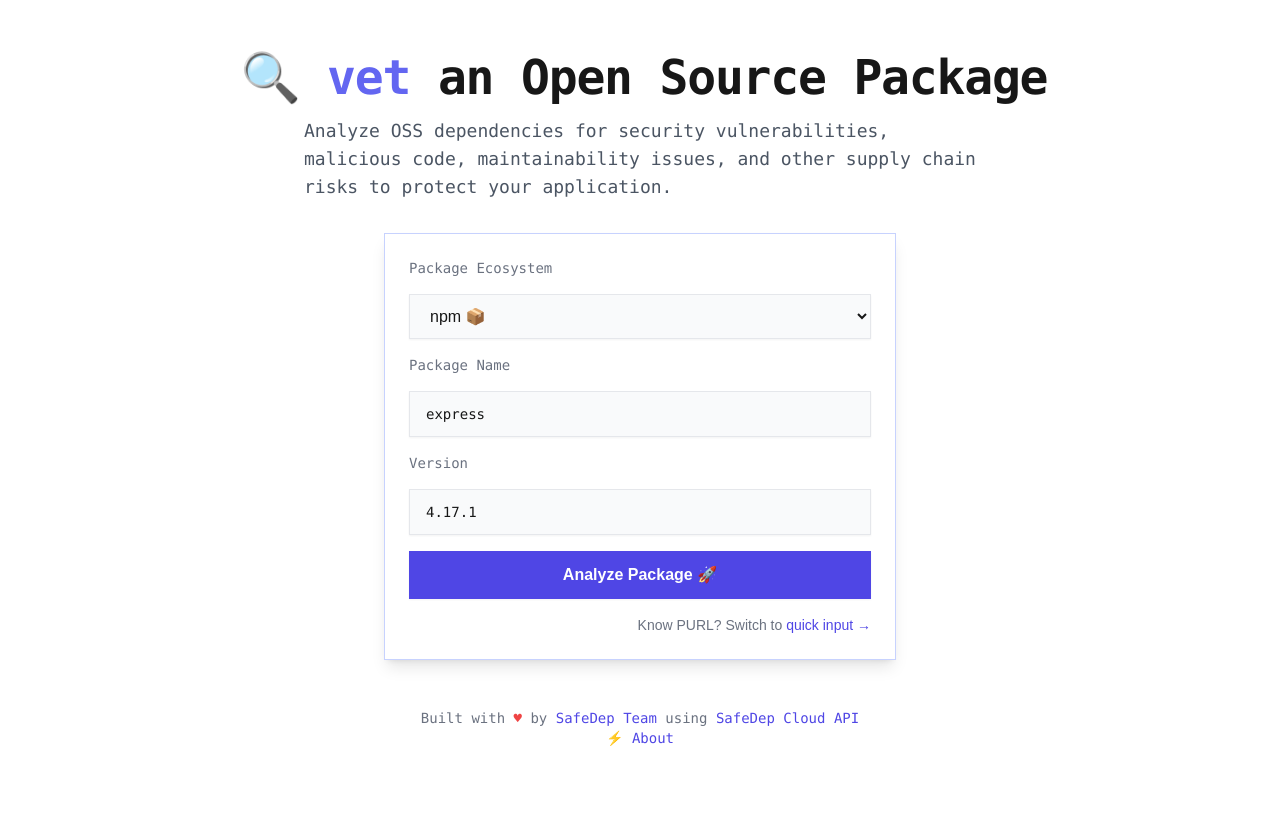
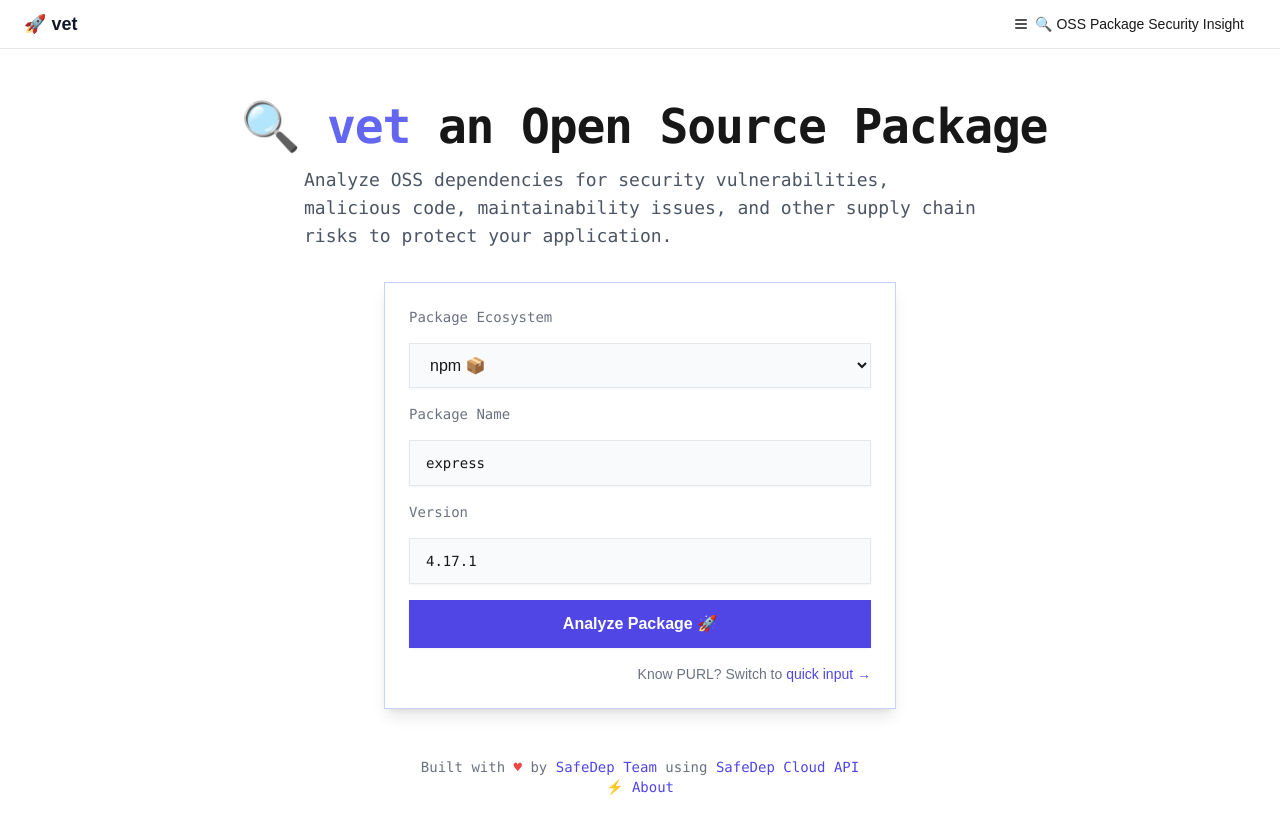
Before and after one commit to safedep/vetpkg.dev, a Next.js app: page / in a window 1280 px wide. Shown: the top 832 px of the page. Before the commit the page ends 800 px from the top, so only its background shows below. Built offline with nearby package versions, Linux system fonts and the light colour scheme; what @radix-ui/themes would draw is missing.

Commit message:
Add header component

```diff
--- a/src/app/layout.tsx
+++ b/src/app/layout.tsx
@@ -5,7 +5,7 @@ import "./globals.css";
 import { Theme } from "@radix-ui/themes";
 import { Toaster } from "@/components/ui/toaster";
 import Script from "next/script";
-import Footer from "@/components/app/footer";
+import Header from "@/components/app/header";
 
 const geistSans = localFont({
   src: "./fonts/GeistVF.woff",
@@ -54,6 +54,7 @@ export default function RootLayout({
         className={`${geistSans.variable} ${geistMono.variable} antialiased flex flex-col min-h-screen`}
       >
         <Theme>
+          <Header />
           <main className="flex-grow">{children}</main>
           <Toaster />
         </Theme>
--- /dev/null
+++ b/src/components/app/header.tsx
@@ -0,0 +1,65 @@
+"use client";
+
+import { usePathname } from "next/navigation";
+import Link from "next/link";
+import {
+  DropdownMenu,
+  DropdownMenuContent,
+  DropdownMenuItem,
+  DropdownMenuTrigger,
+} from "@/components/ui/dropdown-menu";
+import { Menu } from "lucide-react";
+
+type Tool = {
+  name: string;
+  path: string;
+  emoji?: string;
+};
+
+const tools: Tool[] = [
+  { name: "OSS Package Security Insight", path: "/", emoji: "🔍" },
+  { name: "vet Report Visualization", path: "/vr", emoji: "📊" },
+  { name: "vet GitHub Actions PR Bot", path: "/gha", emoji: "🤖" },
+];
+
+export default function Header() {
+  const pathname = usePathname();
+
+  // Find the current tool based on the pathname
+  const currentTool =
+    tools.find((tool) =>
+      tool.path === "/" ? pathname === "/" : pathname.startsWith(tool.path),
+    ) || tools[0];
+
+  return (
+    <header className="border-b border-gray-200 py-2">
+      <div className="max-w-7xl mx-auto px-4 sm:px-6 flex justify-between items-center">
+        <div className="flex items-center">
+          <Link href="/" className="text-lg font-bold text-gray-900 mr-8">
+            🚀 vet
+          </Link>
+        </div>
+
+        <DropdownMenu>
+          <DropdownMenuTrigger className="inline-flex items-center gap-1.5 text-sm font-medium px-3 py-1.5 rounded-md hover:bg-gray-100 focus:outline-none">
+            <Menu className="h-4 w-4" />
+            <span className="hidden sm:inline">
+              {currentTool.emoji} {currentTool.name}
+            </span>
+            <span className="inline sm:hidden">{currentTool.emoji}</span>
+          </DropdownMenuTrigger>
+          <DropdownMenuContent align="end">
+            {tools.map((tool) => (
+              <DropdownMenuItem key={tool.path} asChild>
+                <Link href={tool.path} className="w-full">
+                  <span className="mr-2">{tool.emoji}</span>
+                  {tool.name}
+                </Link>
+              </DropdownMenuItem>
+            ))}
+          </DropdownMenuContent>
+        </DropdownMenu>
+      </div>
+    </header>
+  );
+}
```
